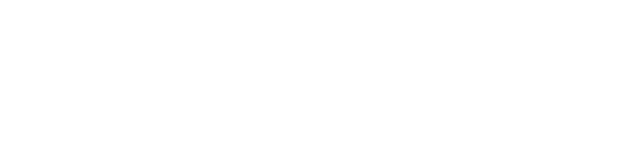
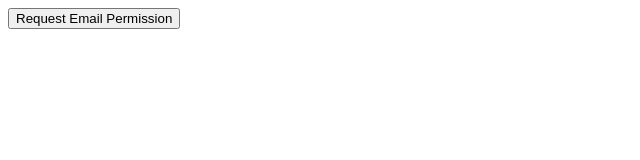
Before and after one commit to aditya-srivastava01/Richpanel, a website: page index.html in a window 1280 px wide. Shown: the whole page, without its empty margins (0-640 px from the left). Drawn offline with Linux system fonts and the light colour scheme.

Commit message:
new commit

```diff
--- a/index.html
+++ b/index.html
@@ -62,6 +62,18 @@
 
 <!-- Load the JS SDK asynchronously -->
 <script async defer crossorigin="anonymous" src="https://connect.facebook.net/en_US/sdk.js"></script>
+<!-- Example of adding the 'email' permission later -->
+<button onclick="requestEmailPermission()">Request Email Permission</button>
 
+<script>
+  // Function to request additional permissions
+  function requestEmailPermission() {
+    FB.login(function(response) {
+      console.log(response);
+      // Handle the response, check if 'email' permission is granted
+      // Update your app's logic accordingly
+    }, { scope: 'email', auth_type: 'rerequest' });
+  }
+</script>
 </body>
 </html>
```
